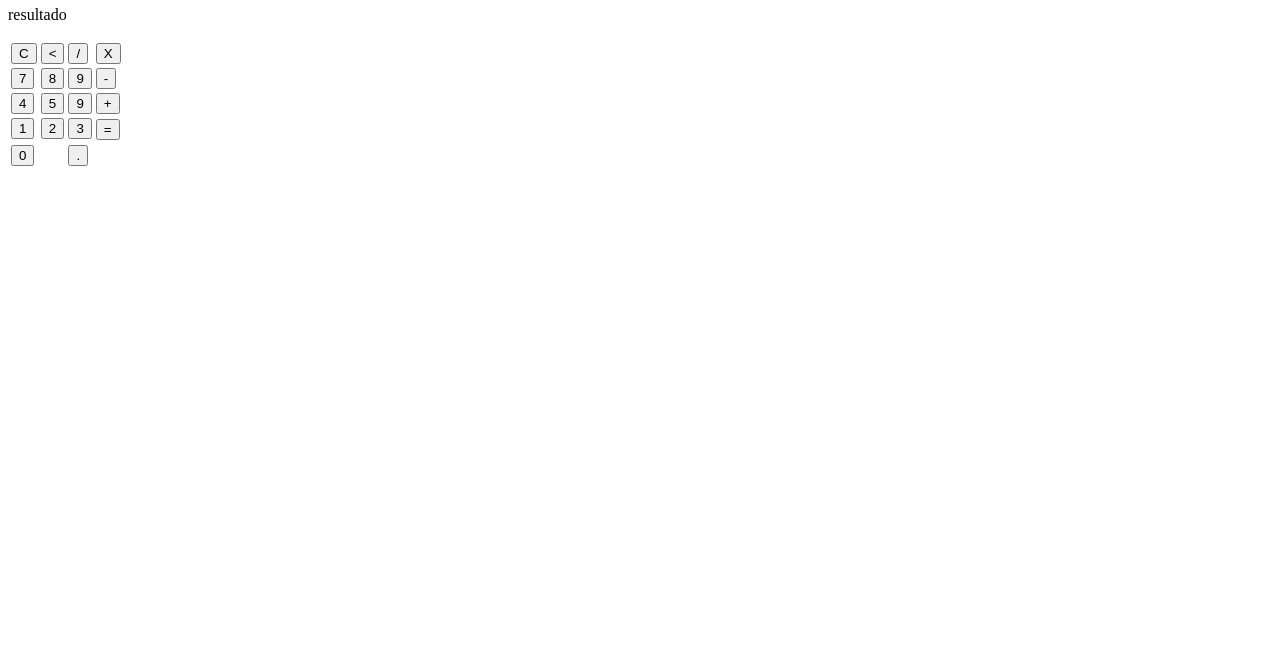
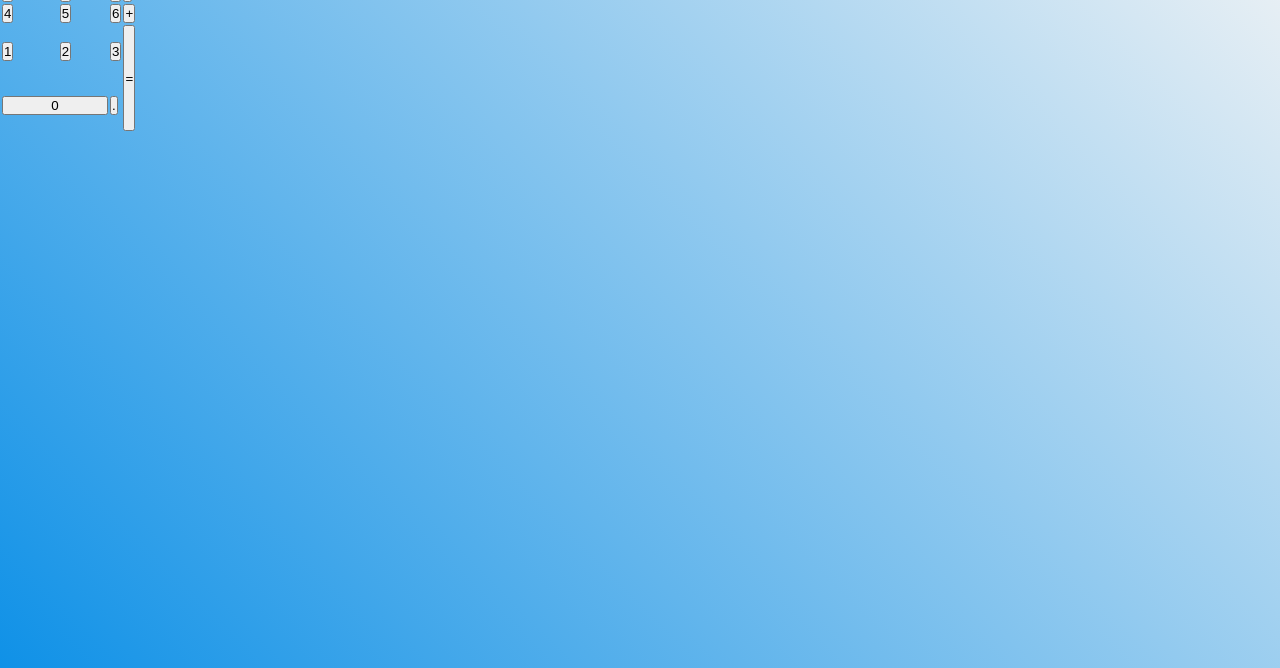
Before and after one commit to pedraolindo1/billubuscaconhecimento, a plain HTML site: page index.html in a window 1280 px wide. Shown: the part 132-800 px from the top of the page. Drawn offline with Linux system fonts and the light colour scheme.

Commit message:
Add files via upload

```diff
--- a/index.html
+++ b/index.html
@@ -2,65 +2,49 @@
 
 <html>
     <head>
-<title>calculadora</title>
+        <title>Calculadora</title>
         <meta harset="UTF-8">
-<meta name="viewport" contente ="width-device-width, initial-scale = 1.0">
+        <meta name="viewport" content="width-device-width, initial-scale=1.0">
         <link rel="stylesheet" href="styles.css">
-<script source="main.js"></script>
-
     </head>
 
     <body>
         <div class="fundo">
-    <h1> Criado por Predo</h1>
-    <div class="calculadora">
-    <h1> calculadora </h1>
+            <h1>Criado por Predo</h1>
+            <div class="Calculadora">
+                <h1>Calculadora</h1>
                 <p id="resultado">resultado</p>
                 <table>
                     <tr>
-
-    <td><button>C</button></td>
-    <td><button><</button></td>
-    <td><button>/</button></td>
-    <td><button>X</button></td>
+                        <td><button class="botao">C</button></td>
+                        <td><button class="botao"><</button></td>
+                        <td><button class="botao">/</button></td>
+                        <td><button class="botao">X</button></td>
                     </tr>
-
                     <tr>
-
-    <td><button>7</button></td>
-    <td><button>8</button></td>
-    <td><button>9</button></td>
-    <td><button>-</button></td>
-
+                        <td><button class="botao">7</button></td>
+                        <td><button class="botao">8</button></td>
+                        <td><button class="botao">9</button></td>
+                        <td><button class="botao">-</button></td>
                     </tr>
-
                     <tr>
-    <td><button>4</button></td>
-    <td><button>5</button></td>
-    <td><button>9</button></td>
-    <td><button>+</button></td>
-
+                        <td><button class="botao">4</button></td>
+                        <td><button class="botao">5</button></td>
+                        <td><button class="botao">6</button></td>
+                        <td><button class="botao">+</button></td>
                     </tr>
-    <td><button>1</button></td>
-    <td><button>2</button></td>
-    <td><button>3</button></td>
-    <td rowspan="2"><button>=</button></td>
-
                     <tr>
-
+                        <td><button class="botao">1</button></td>
+                        <td><button class="botao">2</button></td>
+                        <td><button class="botao">3</button></td>
+                        <td rowspan="2"><button class="botao" style="height: 106px;">=</button></td>
                     </tr>
-
                     <tr>
-    <td colspan="2"><button>0</button></td>
-    <td><button>.</button></td>
-
+                        <td colspan="2"><button class="botao" style="width: 106px;">0</button></td>
+                        <td><button class="botao">.</button></td>
                     </tr>
-
                 </table>
-
             </div>
         </div>
-
     </body>
-
 </html>
--- a/styles.css
+++ b/styles.css
@@ -0,0 +1,14 @@
+*{
+    margin: 0;
+    padding: 0;
+}
+.fundo{
+    background-image: linear-gradient(45deg, rgb(15, 145, 231), rgb(245, 245, 245));
+    height: 100vh;
+    color:rgb(41, 33, 33);
+    font-family: 'Times New Roman', Times, Serif;
+}
+.Calculadora{
+    position: absolute;
+    background-color: rgba(rgb(17, 0, 255), 0.7)
+}
```
Lines whose indentation alone changed are shown as unchanged.
